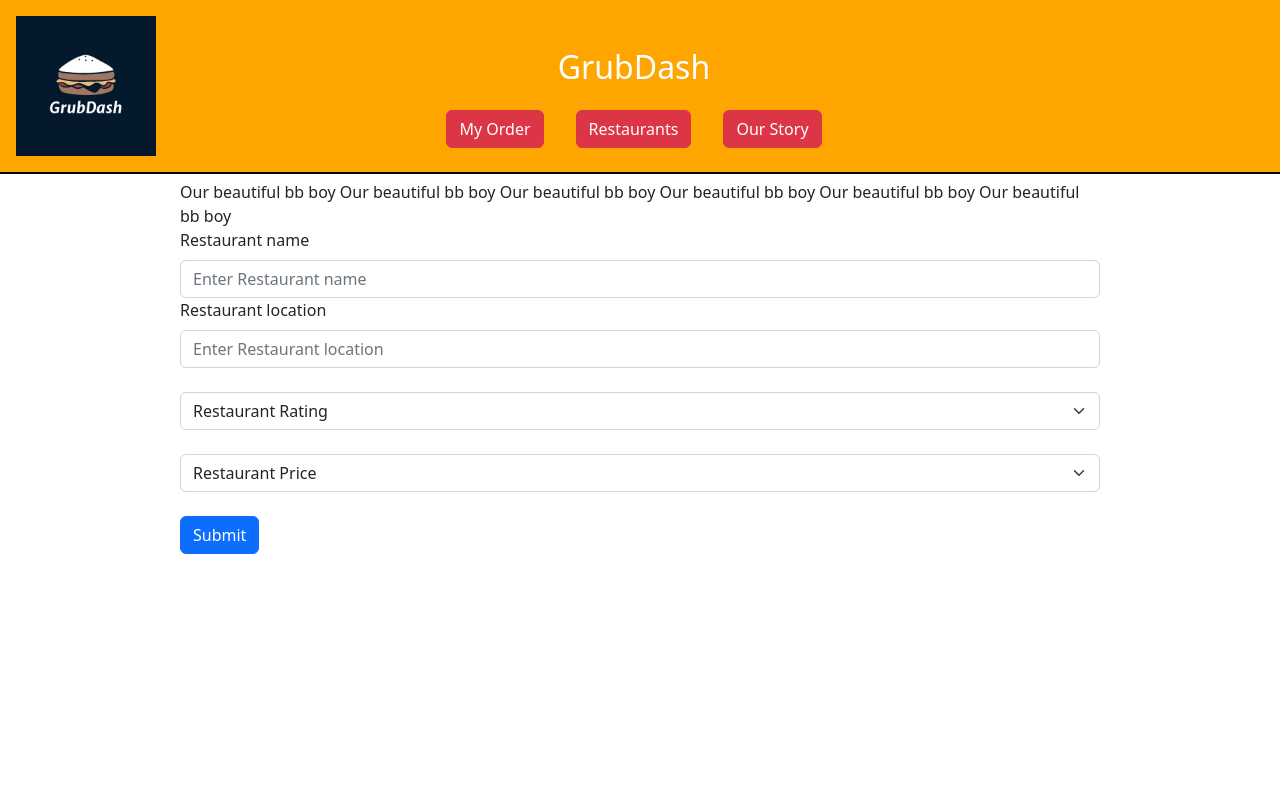
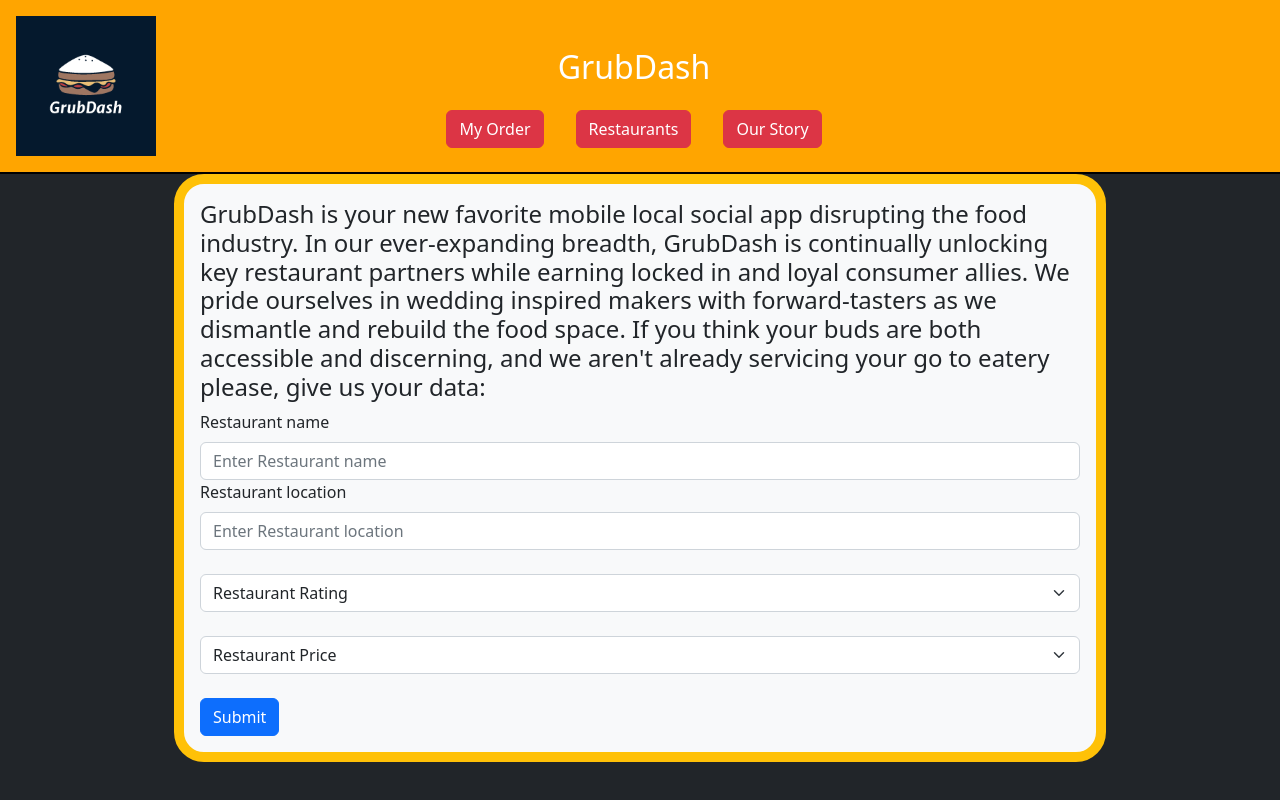
Before and after one commit to RMottola68/Grubdash-Frontend, a React (Create React App) app: page /ourstory in a window 1280 px wide. Shown: the top 800 px of the page. Built offline with nearby package versions, Linux system fonts and the light colour scheme.

Commit message:
added border styling and functionality on order page

```diff
--- a/public/index.html
+++ b/public/index.html
@@ -9,7 +9,7 @@
       name="description"
       content="Web site created using create-react-app"
     />
-    <link rel="apple-touch-icon" href="%PUBLIC_URL%/logo192.png" />
+
     <!--
       manifest.json provides metadata used when your web app is installed on a
       user's mobile device or desktop. See https://developers.google.com/web/fundamentals/web-app-manifest/
--- a/src/App.css
+++ b/src/App.css
@@ -2,6 +2,10 @@
     background-color: ;
 } */
 
-.rounded-card {
+/* .rounded-card {
     border-radius: 30px
-}
+} */
+
+.border-1 {
+    border-width: 10px !important;
+  }
--- a/src/App.js
+++ b/src/App.js
@@ -10,6 +10,7 @@ import Navigation from "./Nav";
 import RestaurantContainer from "./RestaurantContainer"
 import MyOrder from "./MyOrder"
 import OurStory from './OurStory';
+import './App.css'
 
 
 function App() {
@@ -20,9 +21,9 @@ function App() {
 
   const [order, setOrder] = useState([]);
   return (
-    <div >
+    <div className="bg-dark" style={{heigh: "100vh", minHeight: "100vh"}}>
       <Navigation />
-      <Routes >
+      <Routes>
         {/* search elements in react router */}
         <Route path="ourstory" element={<OurStory onAddRest={onAddRest} />} />
         <Route path="myorder" element={<MyOrder setOrder={setOrder} order={order} />}  />
--- a/src/MyOrder.js
+++ b/src/MyOrder.js
@@ -2,6 +2,7 @@
 import { useState, useEffect } from 'react';
 import OrderItem from './OrderItem';
 import Restaurant from './Restaurant'
+import { Container, Row } from 'react-bootstrap';
 
 function MyOrder({ order, setOrder }) {
     // const [order, setOrder] = useState([]);
@@ -17,13 +18,17 @@ function MyOrder({ order, setOrder }) {
 
     const renderOrders = order.map((orderItem) => {
         return(
-            <OrderItem className = "bg-light" setOrder={setOrder} order={order} orderItem={orderItem} key={orderItem.id} />
+            <OrderItem className="m-5" setOrder={setOrder} order={order} orderItem={orderItem} key={orderItem.id} />
         )
     })
 
 return(
-    <div className="bg-dark" style={{marginTop: "182px"}}>
-        {renderOrders}
+    <div className="bg-light border border-1 border-warning justify-contents-center" style={{marginTop: "174px", marginRight: "220px", marginLeft: "220px", borderRadius: "30px"}}>
+        <Container>
+            <Row>
+                {renderOrders}
+            </Row>
+        </Container>
     </div>
 )
 }
--- a/src/Nav.js
+++ b/src/Nav.js
@@ -32,8 +32,8 @@ function Navigation() {
     window.addEventListener('scroll', toggleVisible);
     return(
 
-        <Navbar className="p-0 m-0 " fixed="top">
-            <Row className="p-0 m-0 " style={{borderBottom:"solid black 2px",background:"rgb(255,165,0)", width: "100%"}}>
+        <Navbar className="p-0 m-0" fixed="top">
+            <Row className="p-0 m-0" style={{borderBottom:"solid black 2px",background:"rgb(255,165,0)", width: "100%"}}>
                 <Nav
 
                 activeKey="/home"
--- a/src/OrderItem.js
+++ b/src/OrderItem.js
@@ -44,14 +44,18 @@ function OrderItem({ order, setOrder, orderItem }) {
     body: JSON.stringify({ quantity: counter }),
   })
     .then((r) => r.json())
-    .then((updatedItem) => console.log(updatedItem));
-  console.log(counter);
-  console.log(orderItem);
+    .then((updatedItem) => console.log(updatedItem))
+    if(counter === 0){
+      handleDelete()
+    }
+      console.log(counter);
+      console.log(orderItem);
+
 
   // if count goes to 0, delete item on backend,
 
   return (
-    <div>
+    <div className="">
       <div className="m-3" style={{ fontSize: "25px" }}>
         {orderItem.name}
         <Button className="mx-3" variant="danger" onClick={() => handleDecrease()}>
@@ -63,6 +67,7 @@ function OrderItem({ order, setOrder, orderItem }) {
           {" "}
           +{" "}
         </Button>
+        ${(orderItem.price)*counter}
         <Button
           className="mx-3"
           variant="danger"
--- a/src/OurStory.js
+++ b/src/OurStory.js
@@ -2,6 +2,7 @@ import React from 'react';
 import Button from 'react-bootstrap/Button';
 import Form from 'react-bootstrap/Form';
 import { useState, useEffect } from 'react';
+
 
 function OurStory( {onAddRest}) {
 const [form, setForm] = useState({name: "", rating: "", city: "", price: ""})
@@ -38,9 +39,13 @@ function handleSubmit(e){
 
 
     return (
-        <div  style={{margin: "180px"}}>
+        <div  className="bg-light p-3 border border-1 border-warning" style={{margin: "174px", borderRadius: "30px"}}>
 
-            Our beautiful bb boy Our beautiful bb boy Our beautiful bb boy Our beautiful bb boy Our beautiful bb boy Our beautiful bb boy
+            <h4>GrubDash is your new favorite mobile local social app disrupting the food industry.
+              In our ever-expanding breadth, GrubDash is continually unlocking key restaurant partners while earning locked in and loyal consumer allies.
+              We pride ourselves in wedding inspired makers with forward-tasters as we dismantle and rebuild the food space.
+              If you think your buds are both accessible and discerning, and we aren't already servicing your go to eatery please, give us your data:
+            </h4>
 
             {/* {photo grass roots meets big tech } */}
 
--- a/src/Restaurant.js
+++ b/src/Restaurant.js
@@ -3,7 +3,7 @@ import Menu from './Menu';
 function Restaurant({ restaurant }) {
 
     return(
-        <div className="bg-light p-3 mt-3 m" style={{borderRadius: "30px"}}>
+        <div className="bg-light p-3 mt-3  border-1 border border-warning" style={{borderRadius: "30px"}}>
             <div>
                 <div className="" style={{fontSize: "30px", fontWeight: "bold" }} >{restaurant.name}</div>
                 <div style={{fontSize: "25px"}}>{restaurant.city}</div>
--- a/src/RestaurantContainer.js
+++ b/src/RestaurantContainer.js
@@ -21,7 +21,7 @@ function Restaurants( { setRestaurants, restaurants } ) {
 
     const renderRestaurants = restaurants.map((restaurant) => {
         return(
-            <Col  xs={3} className="text-dark" key={restaurant.id}>
+            <Col  xs={3} className="text-dark " key={restaurant.id}>
                 <Restaurant className="xs-mt-5 p-5" restaurant={restaurant}  />
             </Col>
         )
--- a/src/index.css
+++ b/src/index.css
@@ -11,3 +11,7 @@ code {
   font-family: source-code-pro, Menlo, Monaco, Consolas, 'Courier New',
     monospace;
 } */
+
+.border-1 {
+  border-width: 20px !important;
+}
```
